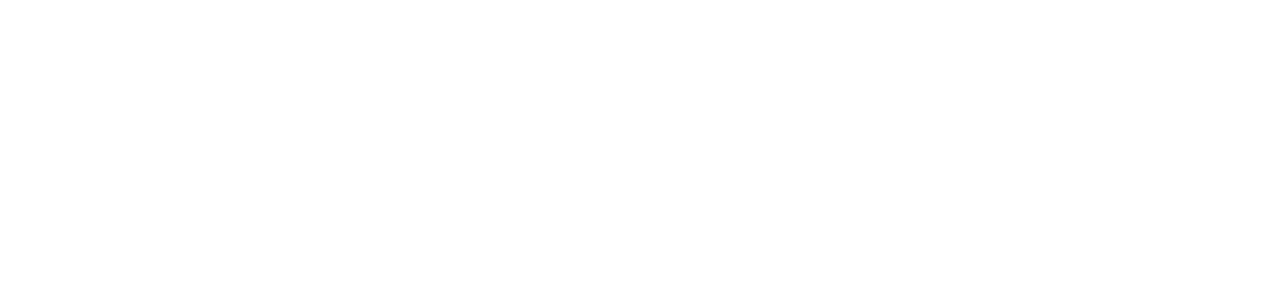
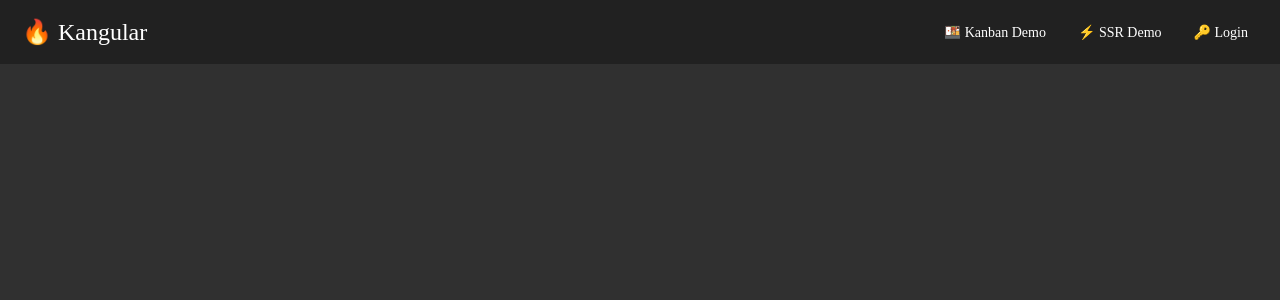
Before and after one commit to juancmandev/kangular, an Angular app: page / in a window 1280 px wide. Shown: the top 300 px of the page. Built offline with nearby package versions, Linux system fonts and the light colour scheme; a web font is replaced by a local one.

Commit message:
add shell layout with angular material

```diff
--- a/src/app/app.component.html
+++ b/src/app/app.component.html
@@ -1 +1,3 @@
-<router-outlet></router-outlet>
+<app-shell>
+    <router-outlet></router-outlet>
+</app-shell>
--- a/src/app/app.module.ts
+++ b/src/app/app.module.ts
@@ -1,18 +1,21 @@
+import { BrowserModule } from '@angular/platform-browser';
 import { NgModule } from '@angular/core';
-import { BrowserModule } from '@angular/platform-browser';
+import { BrowserAnimationsModule } from '@angular/platform-browser/animations';
 
+// App Modules
+import { AppComponent } from './app.component';
 import { AppRoutingModule } from './app-routing.module';
-import { AppComponent } from './app.component';
-import { BrowserAnimationsModule } from '@angular/platform-browser/animations';
+import { SharedModule } from './shared/shared.module';
 
 @NgModule({
   declarations: [
     AppComponent
   ],
   imports: [
-    BrowserModule,
+    BrowserModule.withServerTransition({ appId: 'serverApp' }),
     AppRoutingModule,
     BrowserAnimationsModule,
+    SharedModule
   ],
   providers: [],
   bootstrap: [AppComponent]
--- /dev/null
+++ b/src/app/shared/shared.module.ts
@@ -0,0 +1,51 @@
+
+import { NgModule } from '@angular/core';
+import { CommonModule } from '@angular/common';
+import { MatToolbarModule } from '@angular/material/toolbar';
+import { MatIconModule } from '@angular/material/icon';
+import { ShellComponent } from './shell/shell.component';
+import { LayoutModule } from '@angular/cdk/layout';
+import { MatButtonModule } from '@angular/material/button';
+import { MatSidenavModule } from '@angular/material/sidenav';
+import { MatListModule } from '@angular/material/list';
+import { MatMenuModule } from '@angular/material/menu';
+import { RouterModule } from '@angular/router';
+import { MatCardModule } from '@angular/material/card';
+import { MatFormFieldModule } from '@angular/material/form-field';
+import { MatInputModule } from '@angular/material/input';
+import { MatSnackBarModule } from '@angular/material/snack-bar';
+
+const components = [
+  ShellComponent
+];
+
+const modules = [
+  CommonModule,
+  RouterModule,
+  MatToolbarModule,
+  MatIconModule,
+  LayoutModule,
+  MatButtonModule,
+  MatSidenavModule,
+  MatListModule,
+  MatMenuModule,
+  MatIconModule,
+  MatCardModule,
+  MatFormFieldModule,
+  MatInputModule,
+  MatSnackBarModule
+];
+
+@NgModule({
+  declarations: [
+    ...components
+  ],
+  imports: [
+    ...modules,
+  ],
+  exports: [
+    ...components,
+    ...modules
+  ],
+})
+export class SharedModule { }
--- /dev/null
+++ b/src/app/shared/shell/shell.component.html
@@ -0,0 +1,39 @@
+<mat-sidenav-container class="sidenav-container">
+
+  <!-- SIDENAV -->
+
+  <mat-sidenav #drawer class="sidenav" fixedInViewport [attr.role]="(isHandset$ | async) ? 'dialog' : 'navigation'"
+    [mode]="(isHandset$ | async) ? 'over' : 'side'" [opened]="false">
+    <mat-toolbar>Menu</mat-toolbar>
+    <mat-nav-list>
+      <a mat-list-item routerLink="/" (click)="drawer.close()">Home</a>
+      <a mat-list-item routerLink="/login" (click)="drawer.close()">Login</a>
+      <a mat-list-item routerLink="/kanban" (click)="drawer.close()">Kanban Demo</a>
+      <a mat-list-item routerLink="/customers" (click)="drawer.close()">SSR Demo</a>
+    </mat-nav-list>
+  </mat-sidenav>
+  <mat-sidenav-content>
+
+    <!-- TOP TOOLBAR-->
+
+    <mat-toolbar>
+      <button type="button" aria-label="Toggle sidenav" mat-icon-button (click)="drawer.toggle()"
+        *ngIf="isHandset$ | async">
+        <mat-icon aria-label="Side nav toggle icon">
+          menu
+        </mat-icon>
+      </button>
+      <a mat-button class="logo" routerLink="/">🔥 Kangular</a>
+      <span class="fill-space"></span>
+      <div *ngIf="!(isHandset$ | async)">
+        <a mat-button routerLink="/kanban">🍱 Kanban Demo</a>
+        <a mat-button routerLink="/customers">⚡ SSR Demo</a>
+        <a mat-button routerLink="/login">🔑 Login</a>
+      </div>
+    </mat-toolbar>
+
+    <!-- TRANSCLUSION -->
+
+    <ng-content></ng-content>
+  </mat-sidenav-content>
+</mat-sidenav-container>
--- /dev/null
+++ b/src/app/shared/shell/shell.component.scss
@@ -0,0 +1,46 @@
+.sidenav-container {
+    height: 100%;
+}
+
+.logo {
+    padding: 8px 6px;
+    font-size: 1.2em;
+    cursor: pointer;
+    outline: none;
+}
+
+.mat-drawer-side {
+    border: none;
+    box-shadow: 1px 1px 10px 1px rgba(0, 0, 0, 0.3);
+}
+
+.sidenav {
+    width: 200px;
+    font-family: sofia-pro;
+}
+
+.sidenav .mat-toolbar {
+    background: inherit;
+}
+
+.mat-toolbar.mat-primary {
+    position: sticky;
+    top: 0;
+    z-index: 1;
+}
+
+.fill-space {
+    flex: 1 1 auto;
+}
+
+i {
+    font-style: normal;
+    font-size: 1.25em;
+    margin-right: 16px;
+}
+
+.avatar {
+    width: 1.75em;
+    border-radius: 50%;
+    margin: 0 10px 5px;
+}
--- /dev/null
+++ b/src/app/shared/shell/shell.component.ts
@@ -0,0 +1,21 @@
+import { Component } from '@angular/core';
+import { BreakpointObserver, Breakpoints } from '@angular/cdk/layout';
+import { Observable } from 'rxjs';
+import { map, shareReplay } from 'rxjs/operators';
+
+@Component({
+  selector: 'app-shell',
+  templateUrl: './shell.component.html',
+  styleUrls: ['./shell.component.scss']
+})
+export class ShellComponent {
+
+  isHandset$: Observable<boolean> = this.breakpointObserver.observe([Breakpoints.Handset])
+    .pipe(
+      map(result => result.matches),
+      shareReplay()
+    );
+
+  constructor(private breakpointObserver: BreakpointObserver) {}
+
+}
```
